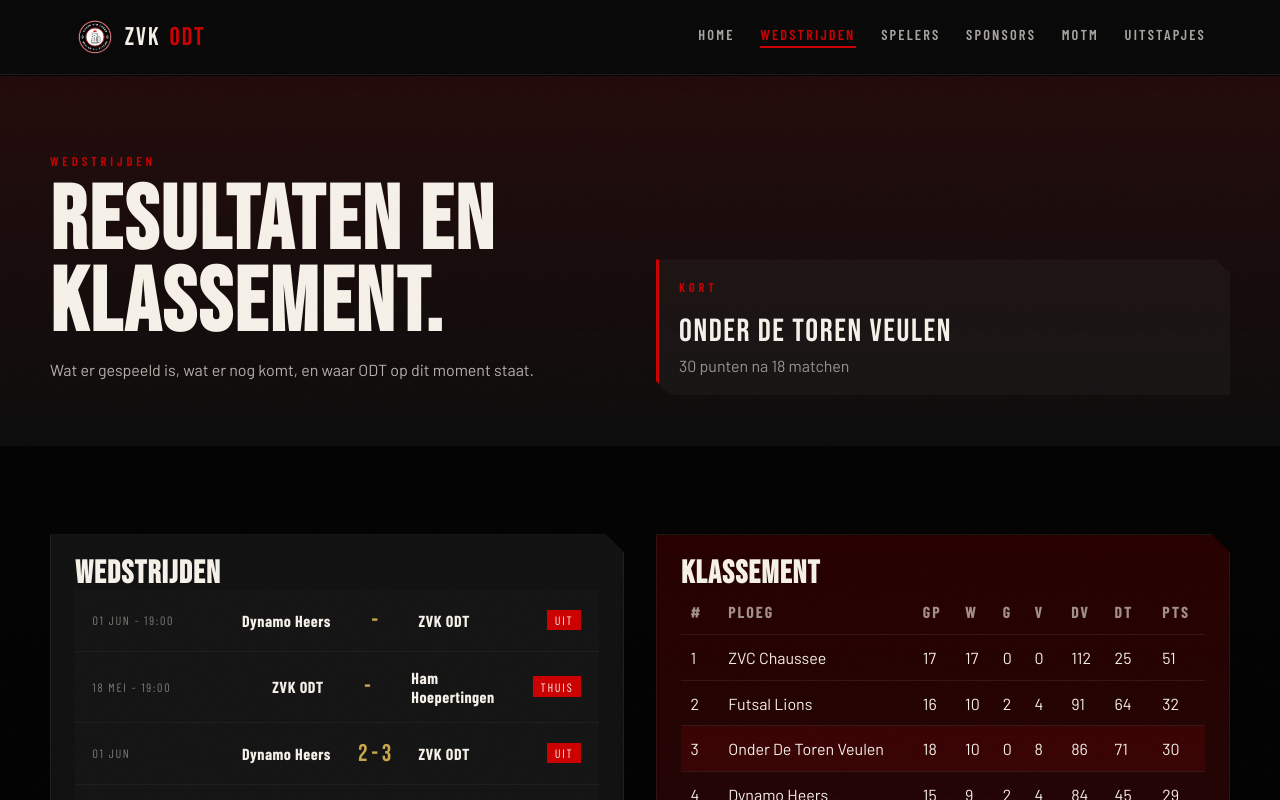
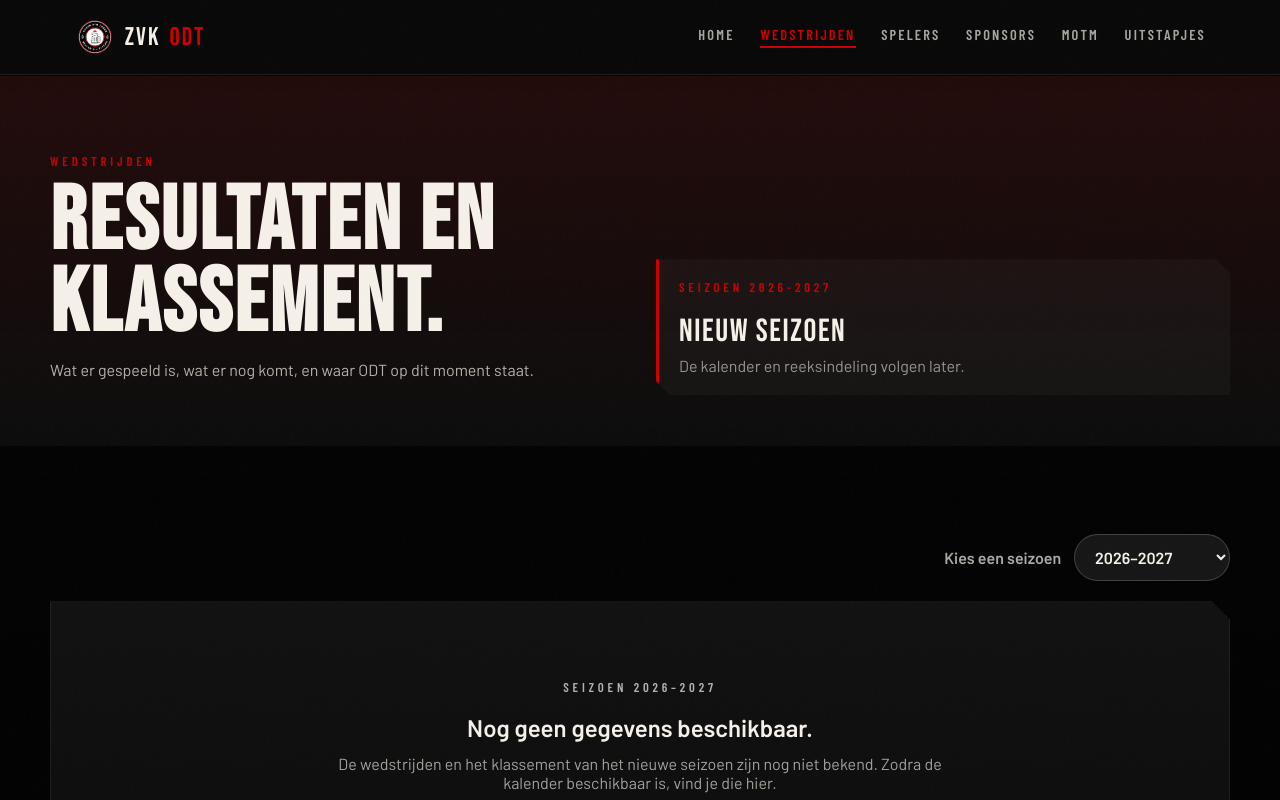
Before and after one commit to arjenCoenegracht/zvk_onderdentorenveulen, a Vue app: page /competitie in a window 1280 px wide. Shown: the top 800 px of the page. Built offline with nearby package versions, Linux system fonts and the light colour scheme.

Commit message:
added legacy

```diff
--- a/src/data/clubData.ts
+++ b/src/data/clubData.ts
@@ -639,20 +639,7 @@ export const squadPlayers: SquadPlayer[] = [
   },
 ];
 
-export const agenda: AgendaItem[] = [
-  {
-    date: '2026-05-18',
-    time: '19:00',
-    title: 'ZVK ODT vs. Ham Hoepertingen',
-    description: 'Thuiswedstrijd om 19:00.',
-  },
-  {
-    date: '2026-06-01',
-    time: '19:00',
-    title: 'Dynamo Heers vs. ZVK ODT',
-    description: 'Uitwedstrijd om 19:00.',
-  },
-];
+export const agenda: AgendaItem[] = [];
 
 export const transfers: TransferUpdate[] = [
   {
--- a/src/styles.css
+++ b/src/styles.css
@@ -803,6 +803,29 @@ button { font: inherit; }
 }
 .table-wrap { overflow-x: auto; }
 .standings-table { width: 100%; border-collapse: collapse; }
+.season-toolbar {
+  display: flex;
+  align-items: center;
+  justify-content: flex-end;
+  gap: .8rem;
+  margin-bottom: 1.25rem;
+}
+.season-toolbar label { color: rgba(245,240,232,.7); font-weight: 700; }
+.season-select {
+  min-width: 150px;
+  padding: .75rem 2.5rem .75rem 1rem;
+  border: 1px solid rgba(255,255,255,.18);
+  border-radius: 999px;
+  color: #f5f0e8;
+  background: #171717;
+  font: inherit;
+  font-weight: 800;
+}
+.season-empty-state { padding: clamp(2rem, 6vw, 5rem); text-align: center; }
+.season-empty-state h2 { margin: .35rem 0 .75rem; }
+.season-empty-state > p:last-child { max-width: 620px; margin: 0 auto; color: rgba(245,240,232,.65); }
+.home-empty-state { margin: 0; color: rgba(245,240,232,.62); }
+.home-empty-state--light { color: rgba(255,255,255,.78); }
 .standings-table th, .standings-table td { padding: .8rem .6rem; text-align: left; border-bottom: 1px solid rgba(255,255,255,.08); }
 .standings-table th {
   color: rgba(245,240,232,.6);
--- a/src/views/CompetitionView.vue
+++ b/src/views/CompetitionView.vue
@@ -11,20 +11,44 @@
         </div>
 
         <aside class="inner-sidebox">
-          <p class="section-kicker">Kort</p>
-          <strong>{{ currentTeamName }}</strong>
-          <span>
-            {{ currentTeamStanding?.points ?? 0 }} punten na
-            {{ currentTeamStanding?.played ?? 0 }} matchen
-          </span>
+          <p class="section-kicker">Seizoen {{ selectedSeason }}</p>
+          <template v-if="isPreviousSeason">
+            <strong>{{ currentTeamName }}</strong>
+            <span>
+              {{ currentTeamStanding?.points ?? 0 }} punten na
+              {{ currentTeamStanding?.played ?? 0 }} matchen
+            </span>
+          </template>
+          <template v-else>
+            <strong>Nieuw seizoen</strong>
+            <span>De kalender en reeksindeling volgen later.</span>
+          </template>
         </aside>
       </div>
     </section>
 
     <section class="section-block">
-      <div class="container competition-layout">
+      <div class="container">
+        <div class="season-toolbar">
+          <label for="season-select">Kies een seizoen</label>
+          <select id="season-select" v-model="selectedSeason" class="season-select">
+            <option value="2026-2027">2026–2027</option>
+            <option value="2025-2026">2025–2026</option>
+          </select>
+        </div>
+
+        <div v-if="!isPreviousSeason" class="panel panel--soft season-empty-state">
+          <p class="section-kicker">Seizoen 2026–2027</p>
+          <h2>Nog geen gegevens beschikbaar.</h2>
+          <p>
+            De wedstrijden en het klassement van het nieuwe seizoen zijn nog niet bekend.
+            Zodra de kalender beschikbaar is, vind je die hier.
+          </p>
+        </div>
+
+        <div v-else class="competition-layout">
         <div class="panel panel--soft competition-panel competition-panel--results">
-          <h3 class="block-title">Wedstrijden</h3>
+          <h3 class="block-title">Wedstrijden 2025–2026</h3>
           <div class="match-listing">
             <article v-for="match in combinedMatches" :key="match.key" class="match-line">
               <span class="match-line__date">{{ match.meta }}</span>
@@ -43,7 +67,7 @@
         </div>
 
         <div class="panel panel--red competition-panel competition-panel--standings">
-          <h3 class="block-title">Klassement</h3>
+          <h3 class="block-title">Eindklassement 2025–2026</h3>
           <div class="table-wrap">
             <table class="standings-table">
               <thead>
@@ -79,13 +103,18 @@
             </table>
           </div>
         </div>
+        </div>
       </div>
     </section>
   </div>
 </template>
 
 <script setup lang="ts">
+import { computed, ref } from 'vue';
 import { agenda, results, standings, teamName } from '@/data/clubData';
+
+const selectedSeason = ref('2026-2027');
+const isPreviousSeason = computed(() => selectedSeason.value === '2025-2026');
 
 const normalizeTeamName = (value: string) =>
   value
--- a/src/views/HomeView.vue
+++ b/src/views/HomeView.vue
@@ -42,8 +42,8 @@
     <section id="home-next-section" class="stats-strip">
       <div class="stats-strip__hero">
         <span>Volgende match</span>
-        <strong>{{ nextMatch ? formatMatchTitle(nextMatch.title) : 'Nog niet bekend' }}</strong>
-        <small>{{ nextMatch ? `${formatShortDate(nextMatch.date)} - ${nextMatch.time}` : 'Hou de agenda in de gaten' }}</small>
+        <strong>{{ nextMatch ? formatMatchTitle(nextMatch.title) : 'Seizoen 2026–2027 volgt' }}</strong>
+        <small>{{ nextMatch ? `${formatShortDate(nextMatch.date)} - ${nextMatch.time}` : 'Nog geen nieuwe kalender beschikbaar' }}</small>
       </div>
     </section>
 
@@ -121,6 +121,9 @@
           </div>
 
           <div class="agenda-list">
+            <p v-if="agenda.length === 0" class="home-empty-state">
+              Nog geen wedstrijden beschikbaar voor seizoen 2026–2027.
+            </p>
             <article v-for="item in agenda" :key="item.title" class="agenda-item">
               <span>{{ formatDate(item.date) }}</span>
               <div>
@@ -144,7 +147,7 @@
             </RouterLink>
           </div>
 
-          <div class="table-wrap">
+          <div v-if="homeStandings.length" class="table-wrap">
             <table class="standings-table">
               <thead>
                 <tr>
@@ -168,6 +171,9 @@
               </tbody>
             </table>
           </div>
+          <p v-else class="home-empty-state home-empty-state--light">
+            Nog geen klassement beschikbaar voor seizoen 2026–2027.
+          </p>
         </div>
       </div>
     </section>
@@ -321,27 +327,15 @@
 import { onBeforeUnmount, onMounted, ref, watch } from 'vue';
 import { RouterLink } from 'vue-router';
 import SectionTitle from '@/components/SectionTitle.vue';
-import { agenda, clubValues, sponsors, standings, teamName, transfers } from '@/data/clubData';
-import type { TransferUpdate } from '@/types';
+import { agenda, clubValues, sponsors, teamName, transfers } from '@/data/clubData';
+import type { StandingRow, TransferUpdate } from '@/types';
 import logoImage from '@/assets/branding/ODT_LOGO.svg';
 import teamPhotoOne from '@/assets/teamfotos/Teamfoto.jpg';
 import teamPhotoTwo from '@/assets/teamfotos/Teamfoto2.jpg';
 import eindhovenGroupImage from '@/assets/trips/eindhoven/Eindhoven_foto_groep.jpg';
 
-const normalizeTeamName = (value: string) =>
-  value
-    .normalize('NFD')
-    .replace(/\p{Diacritic}/gu, '')
-    .toLowerCase();
-
-const teamAliases = ['onder de toren veulen', 'zvk odt', teamName];
-
-const currentTeamStanding =
-  standings.find((row) =>
-    teamAliases.some((alias) => normalizeTeamName(row.team).includes(normalizeTeamName(alias))),
-  ) ?? standings[0];
-
-const homeStandings = standings.slice(0, 5);
+const currentTeamStanding = { team: teamName };
+const homeStandings: StandingRow[] = [];
 const featuredSponsors = sponsors.filter((sponsor) => sponsor.category === 'Hoofdsponsor');
 const selectedTransfer = ref<TransferUpdate | null>(null);
 const hasScrolled = ref(false);
```
